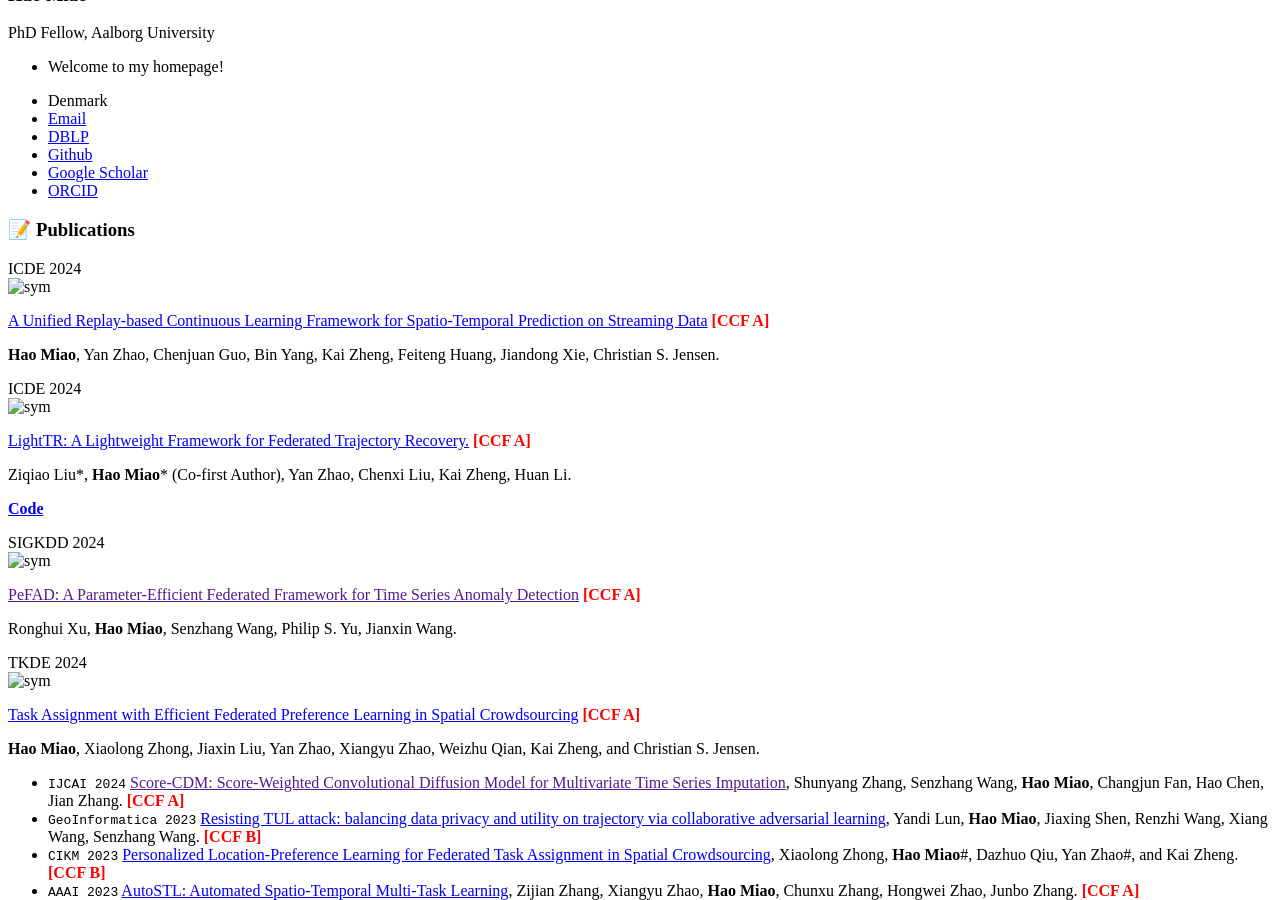
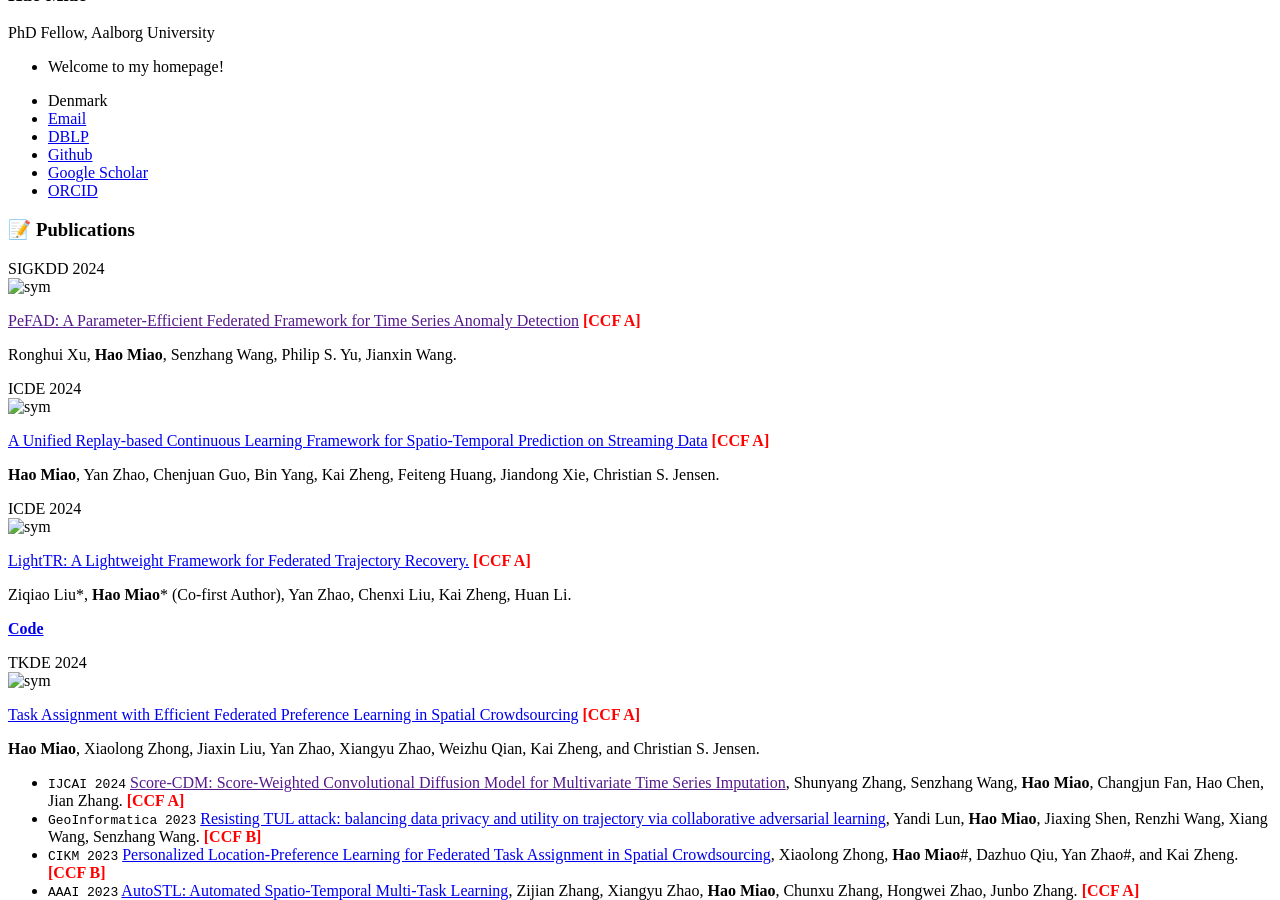
Before and after one commit to MiaoHaoSunny/MiaoHaoSunny.github.io, a Jekyll site: the page built from _pages/includes/pub.md, in a window 1280 px wide and 900 px high, scrolled down 237 px. Built offline with Jekyll 4.4.1, drawn with Linux system fonts in a browser that asks for light colours; our own code applies the rules of GitHub Pages for plain Markdown files.

Commit message:
Update pub.md

```diff
--- a/_pages/includes/pub.md
+++ b/_pages/includes/pub.md
@@ -1,5 +1,14 @@
 
 # 📝 Publications
+
+<div class='paper-box'><div class='paper-box-image'><div><div class="badge">SIGKDD 2024</div><img src='images/PeFAD.png' alt="sym" width="100%"></div></div>
+<div class='paper-box-text' markdown="1">
+
+[PeFAD: A Parameter-Efficient Federated Framework for Time Series Anomaly Detection]() <b><font color="red">[CCF A]</font></b>
+
+Ronghui Xu, **Hao Miao**, Senzhang Wang, Philip S. Yu, Jianxin Wang.
+</div>
+</div>
 
 <div class='paper-box'><div class='paper-box-image'><div><div class="badge">ICDE 2024</div><img src='images/URCL.png' alt="sym" width="100%"></div></div>
 <div class='paper-box-text' markdown="1">
@@ -18,15 +27,6 @@
 Ziqiao Liu\*, **Hao Miao**\* (Co-first Author), Yan Zhao, Chenxi Liu, Kai Zheng, Huan Li.
 
 [**Code**](https://github.com/uestc-liuzq/LightTR)
-</div>
-</div>
-
-<div class='paper-box'><div class='paper-box-image'><div><div class="badge">SIGKDD 2024</div><img src='images/PeFAD.png' alt="sym" width="100%"></div></div>
-<div class='paper-box-text' markdown="1">
-
-[PeFAD: A Parameter-Efficient Federated Framework for Time Series Anomaly Detection]() <b><font color="red">[CCF A]</font></b>
-
-Ronghui Xu, **Hao Miao**, Senzhang Wang, Philip S. Yu, Jianxin Wang.
 </div>
 </div>
 
```
